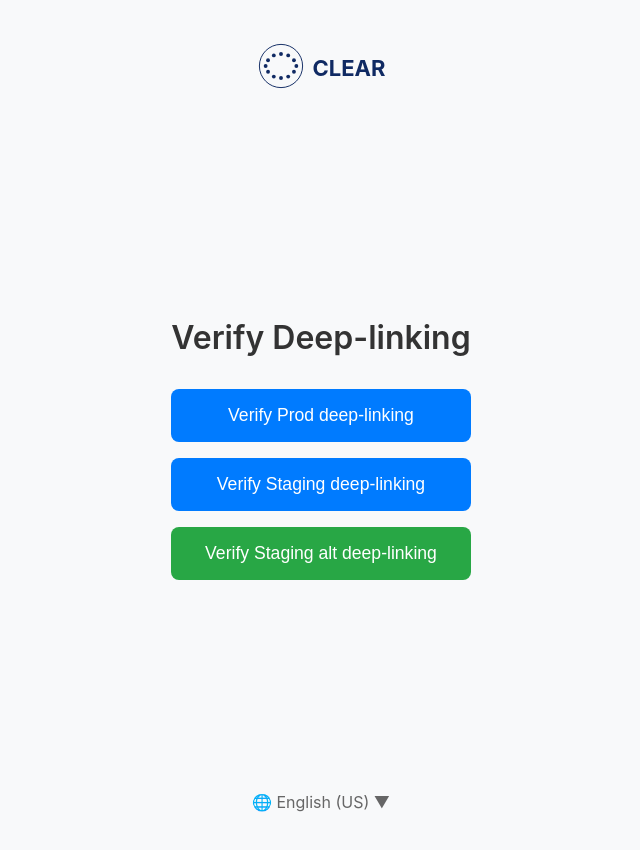
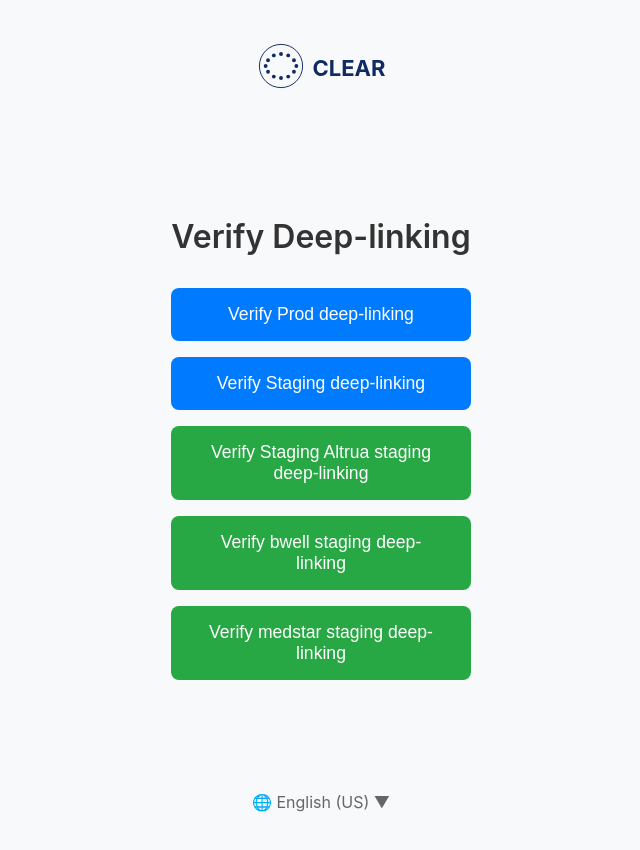
Before and after one commit to UraFIZ/clear-clone, a React (Create React App) app: page / in a window 1280 px wide. Shown: the top 850 px of the page, without its empty margins (319-959 px from the left). Built offline with nearby package versions, Linux system fonts and the light colour scheme.

Commit message:
add DL for staging client

```diff
--- a/src/components/ProdDeepLinkPage.js
+++ b/src/components/ProdDeepLinkPage.js
@@ -15,6 +15,13 @@
   const handleAltruaStagingVerifyClick = () => {
     window.location.href = "https://altrua.staging.icanbwell.com";
   };
+  const handleBwellStagingVerifyClick = () => {
+    window.location.href = "https://portal.staging.icanbwell.com";
+  };
+  const handleMedstarStagingVerifyClick = () => {
+    window.location.href = "https://medstar.staging.icanbwell.com";
+  };
+
   return (
     <div className="prod-deeplink-container">
       <Logo />
@@ -37,7 +44,19 @@
             onClick={handleAltruaStagingVerifyClick}
             className="verify-button staging-button"
           >
-            Verify Staging alt deep-linking
+            Verify Staging Altrua staging deep-linking
+          </button>
+          <button
+            onClick={handleBwellStagingVerifyClick}
+            className="verify-button staging-button"
+          >
+            Verify bwell staging deep-linking
+          </button>
+          <button
+            onClick={handleMedstarStagingVerifyClick}
+            className="verify-button staging-button"
+          >
+            Verify medstar staging deep-linking
           </button>
         </div>
       </div>
```
